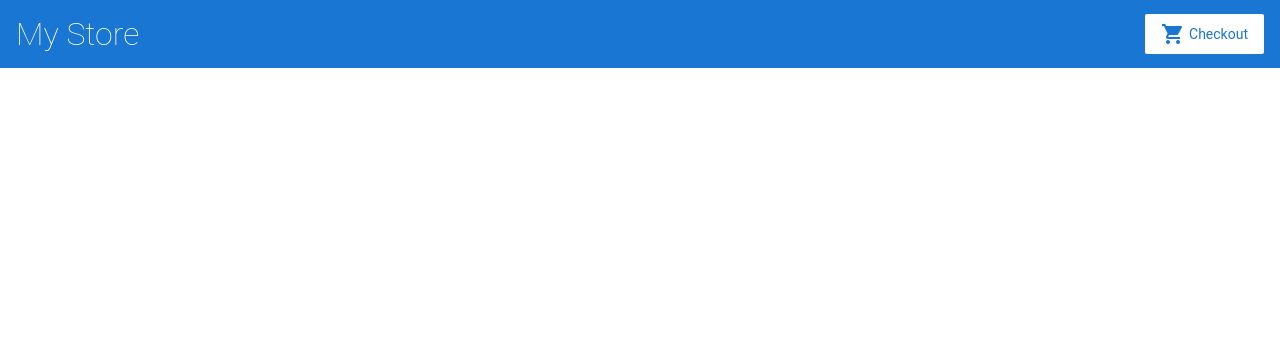
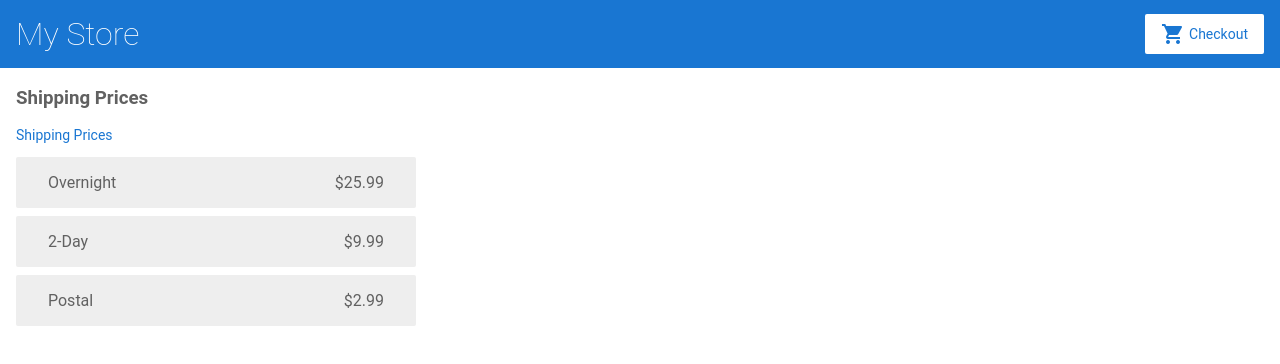
Before and after one commit to EDGE354/jameer-hartley-ng-final, an Angular app: page /shipping in a window 1280 px wide. Before the commit this address led to /. Shown: the top 364 px of the page. Built offline with nearby package versions, Linux system fonts and the light colour scheme.

Commit message:
1 file modified, 4 added

```diff
--- a/src/app/app.module.ts
+++ b/src/app/app.module.ts
@@ -10,6 +10,7 @@ import { ProductListComponent } from './product-list/product-list.component';
 import { ProductAlertsComponent } from './product-alerts/product-alerts.component';
 import { ProductDetailsComponent } from './product-details/product-details.component';
 import { CartComponent } from './cart/cart.component';
+import { ShippingComponent } from './shipping/shipping.component';
 
 @NgModule({
   imports: [
@@ -20,6 +21,7 @@ import { CartComponent } from './cart/cart.component';
       { path: '', component: ProductListComponent },
       { path: 'products/:productId', component: ProductDetailsComponent },
       { path: 'cart', component: CartComponent },
+      { path: 'shipping', component: ShippingComponent },
     ])
   ],
   declarations: [
@@ -29,6 +31,7 @@ import { CartComponent } from './cart/cart.component';
     ProductAlertsComponent,
     ProductDetailsComponent,
     CartComponent,
+    ShippingComponent,
   ],
   bootstrap: [
     AppComponent
--- /dev/null
+++ b/src/app/shipping/shipping.component.html
@@ -0,0 +1,10 @@
+<h3>Shipping Prices</h3>
+
+<p>
+  <a routerLink="/shipping">Shipping Prices</a>
+</p>
+
+<div class="shipping-item" *ngFor="let shipping of shippingCosts | async">
+  <span>{{ shipping.type }}</span>
+  <span>{{ shipping.price | currency }}</span>
+</div>
--- /dev/null
+++ b/src/app/shipping/shipping.component.ts
@@ -0,0 +1,21 @@
+import { Component, OnInit } from '@angular/core';
+
+import { Observable } from 'rxjs';
+import { CartService } from '../cart.service';
+
+@Component({
+  selector: 'app-shipping',
+  templateUrl: './shipping.component.html',
+  styleUrls: ['./shipping.component.css']
+})
+export class ShippingComponent implements OnInit {
+
+  constructor(private cartService: CartService) { }
+
+  shippingCosts!: Observable<{ type: string, price: number }[]>;
+
+  ngOnInit(): void {
+    this.shippingCosts =  this.cartService.getShippingPrices();
+  }
+
+}
```
Also changed, not shown: src/app/shipping/shipping.component.css (added), 1 other file (tests, documents, lock files or other folders).
